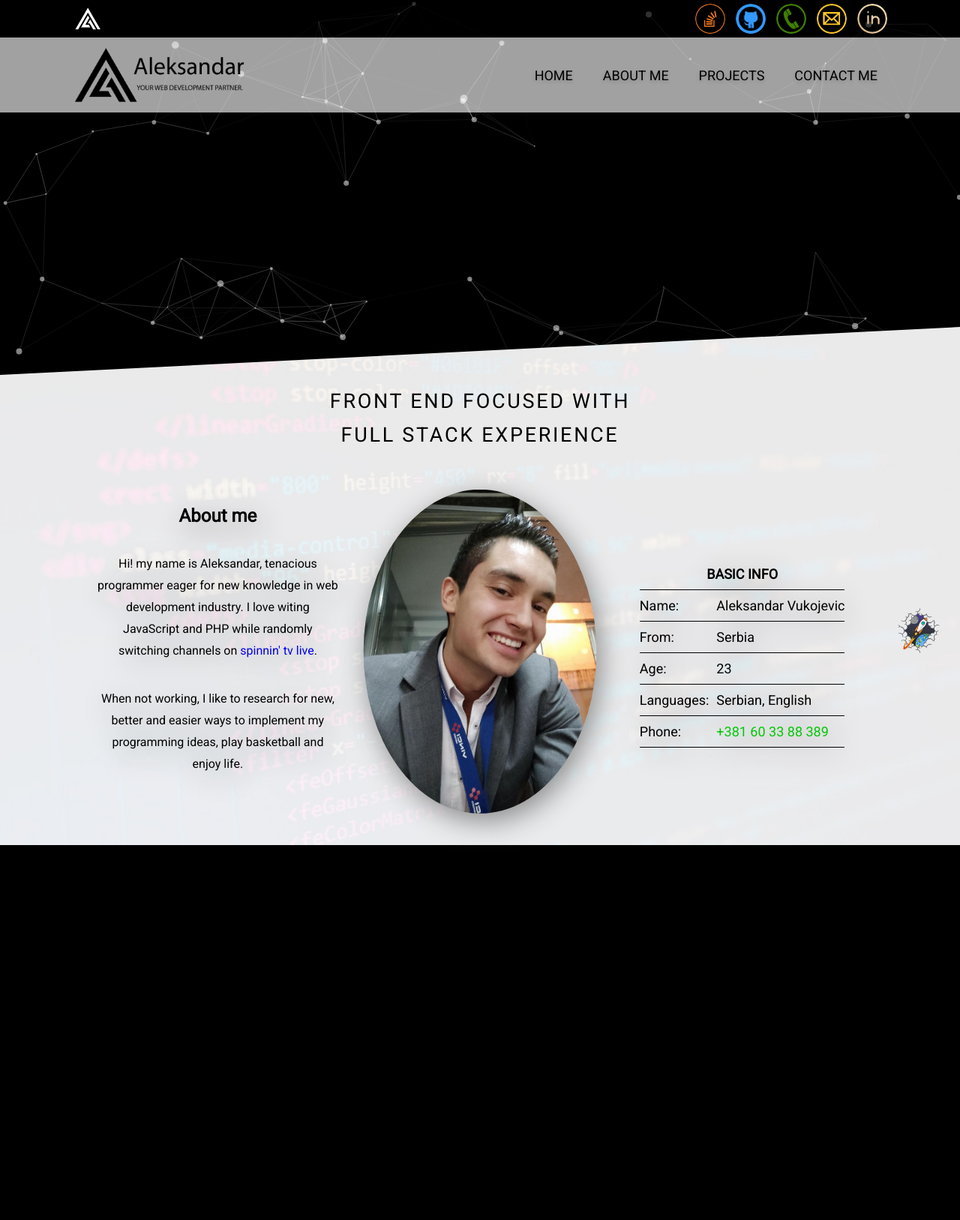
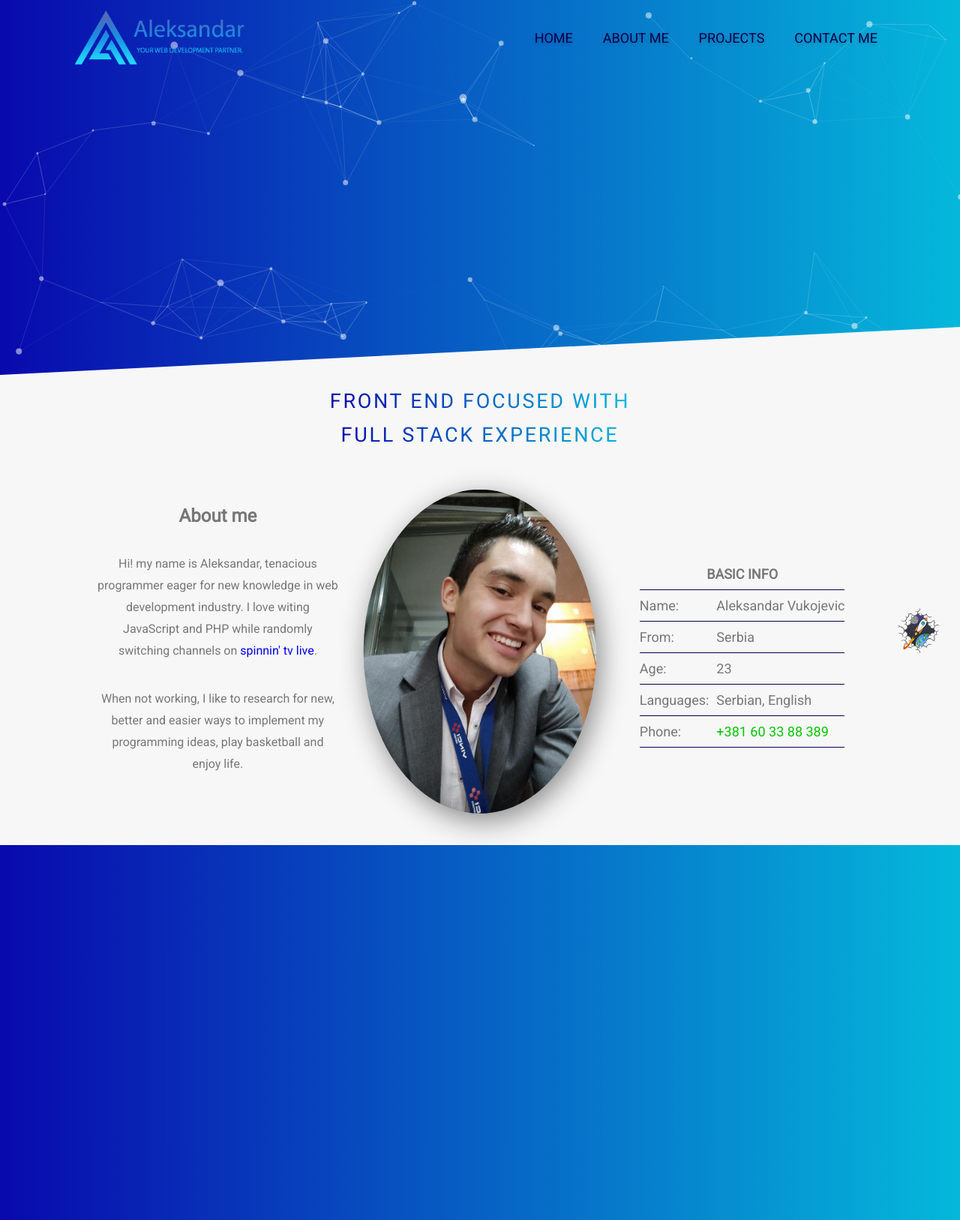
Before and after one commit to vukojevicc/Portfolio, a PHP site: page / in a window 1280 px wide. Shown: the whole page at 75% size. Before the commit the page ends 1127 px from the top, so only its background shows below. Run offline with PHP 8.4, Linux system fonts and the light colour scheme.

Commit message:
popup for particles removed

```diff
--- a/css/style.css
+++ b/css/style.css
@@ -1,11 +1,12 @@
 @import url('https://fonts.googleapis.com/css2?family=Roboto&display=swap');
 :root{
-    --header_height: 50px;
     --logo-trans-speed: 1s ease-in-out;
     --social-logo-opacity: 0.6;
-    --burger-menu-color: #000;
-    --menu-header-background: rgba(255, 255, 255, 0.63);
+    --menu-header-background: transparent;
     --document-width: 1100px;
+    --theme-background: linear-gradient(to right, #0909ad, #05b8db);
+    --menu-color: #01014b;
+    color: #777;
 }
 *{
     margin: 0;
@@ -20,19 +21,15 @@
     overflow-x: hidden;
 }
 ::selection{
-    background-color: rgba(0,0,0,0.7);
+    background-color: #01014b;
     color: white;
 }
 .main-container-technologies{
-    background-image: url('imgs/background-portfolio1.jpg');
-    background-size: cover;
-    background-position: center;
-    background-repeat: no-repeat;
+    background-color: #f7f7f7;
     width: 100%;
-    background-attachment: fixed;
 }
 #particles-js{
-    background-color: #000;
+    background-image: var(--theme-background);
     height: 500px;
     clip-path: polygon(0 0, 100% 0, 100% calc(100% - 5vw), 0 100%);
     width: 100%;
@@ -54,7 +51,7 @@ a{
 .fixed{
     position: fixed;
     animation: opacity_show .3s linear;
-    background-color: rgba(0, 0, 0, .9)!important;
+    background-color:var(--theme-background);
     box-shadow: 0px 3px 18px 0px #000000;
 }
 @keyframes opacity_show{
@@ -67,12 +64,10 @@ a{
 }
 .main-header{
     background-color: var(--menu-header-background);
-    top: var(--header_height);
     text-shadow: 0 2px 5px rgba(0, 0, 0, .2);
 }
 .small-header{
-    height: var(--header_height);
-    background-color: rgba(0, 0, 0, 0.63);
+    height: 50px;
 }
 .header-container-img{
     height: inherit;
@@ -112,7 +107,7 @@ header .header-container-img{
 header .navigation a li{
     display: table-cell;
     vertical-align: middle;
-    color: black;
+    color: var(--menu-color);
     text-transform: uppercase;
     height: inherit;
 }
@@ -176,19 +171,6 @@ header .navigation a li{
     visibility: visible;
     opacity: 1;
 }
-#particles-info{
-    position: absolute;
-    top: 50%;
-    color: #fff;
-    left: 50%;
-    visibility: hidden;
-    cursor: pointer;
-    transition: all .3s linear;
-    opacity: 0;
-}
-#particles-js:hover #particles-info{
-    opacity: 1;
-}
 #main-menu li{
     transition: color .3s ease-in-out;
 }
@@ -223,6 +205,9 @@ header .navigation a li{
     margin-bottom: 37px;
 }
 .technologies .flex-heading .technologies-heading{
+    background: var(--theme-background);
+   -webkit-background-clip: text;
+    color: transparent;
     text-transform: uppercase;
     text-align: center;
     letter-spacing: 2.7px;
@@ -248,7 +233,7 @@ header .navigation a li{
 .menu-btn-burger{
     width: 50px;
     height: 6px;
-    background: var(--burger-menu-color);
+    background: var(--menu-color);
     border-radius: 5px;
     box-shadow: 0 2px 5px rgba(0, 0, 0, .2);
     transition: all .5s ease-in-out;
@@ -259,7 +244,7 @@ header .navigation a li{
     position: absolute;
     width: 50px;
     height: 6px;
-    background: var(--burger-menu-color);
+    background: var(--menu-color);
     border-radius: 5px;
     box-shadow: 0 2px 5px rgba(0, 0, 0, .2);
     transition: all .5s ease-in-out;
@@ -316,7 +301,7 @@ header .navigation a li{
 }
 .side-menu li{
     text-transform: uppercase;
-    color: black;
+    color: var(--menu-color);
     padding: 20px;
     text-align: center;
     transition: all .3s ease-in-out;
@@ -325,7 +310,6 @@ header .navigation a li{
     background: var(--menu-header-background);
 }
 .side-menu li:hover{
-    background: transparent;
     color: white;
 }
 .side-menu-open{
@@ -338,11 +322,15 @@ header .navigation a li{
     display: flex;
     justify-content: center;
     align-items: center;
-    filter: drop-shadow(5px 10px 18px #888888);
 }
 .about-me-section{
     text-align: center;
     padding: 13px;
+}
+.about-me-section-img{
+    filter: drop-shadow(5px 10px 18px #888888);
+    position: relative;
+    z-index: 999;
 }
 .about-me-grid img{
     width: 100%;
@@ -362,7 +350,7 @@ header .navigation a li{
     margin: auto;
 }
 .about-me-grid th, td {
-    border-bottom: 1px solid black;
+    border-bottom: 1px solid var(--menu-color);
     padding: 10px 0;
 }
 th{
@@ -387,6 +375,6 @@ th{
     padding: 5px;
 }
 .carousel{
-    height: 300px;
-    background-color: #000;
+    height: 500px;
+    background-image: var(--theme-background);
 }
--- a/index.php
+++ b/index.php
@@ -44,9 +44,6 @@
             </aside>
         </header>
         <div id="particles-js">
-            <div id="particles-info">
-                Click on area to add particles! <sup>&times;</sup>
-            </div>
         </div>
         <main>
             <div class="main-container-technologies">
```
Also changed, not shown: js/main.js (+42 -50 lines), imgs/background-portfolio1.jpg (deleted), imgs/logoex1.png.
